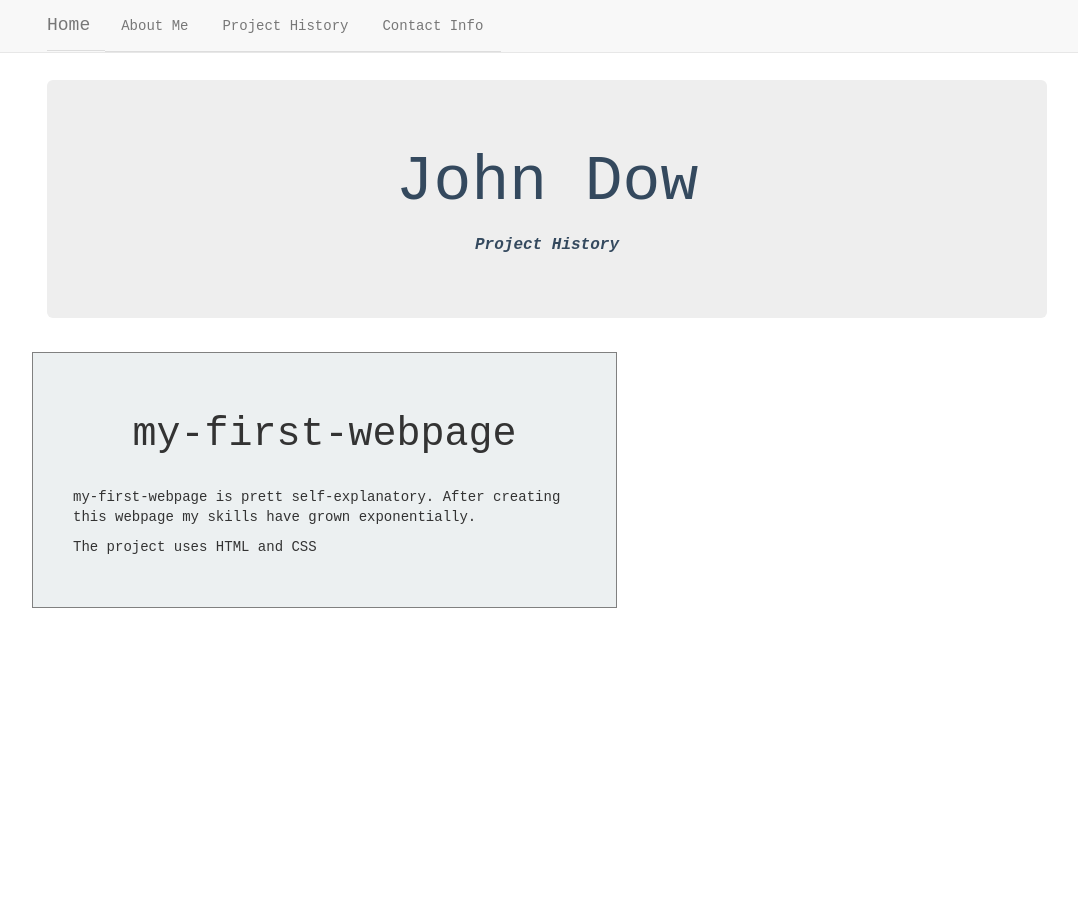
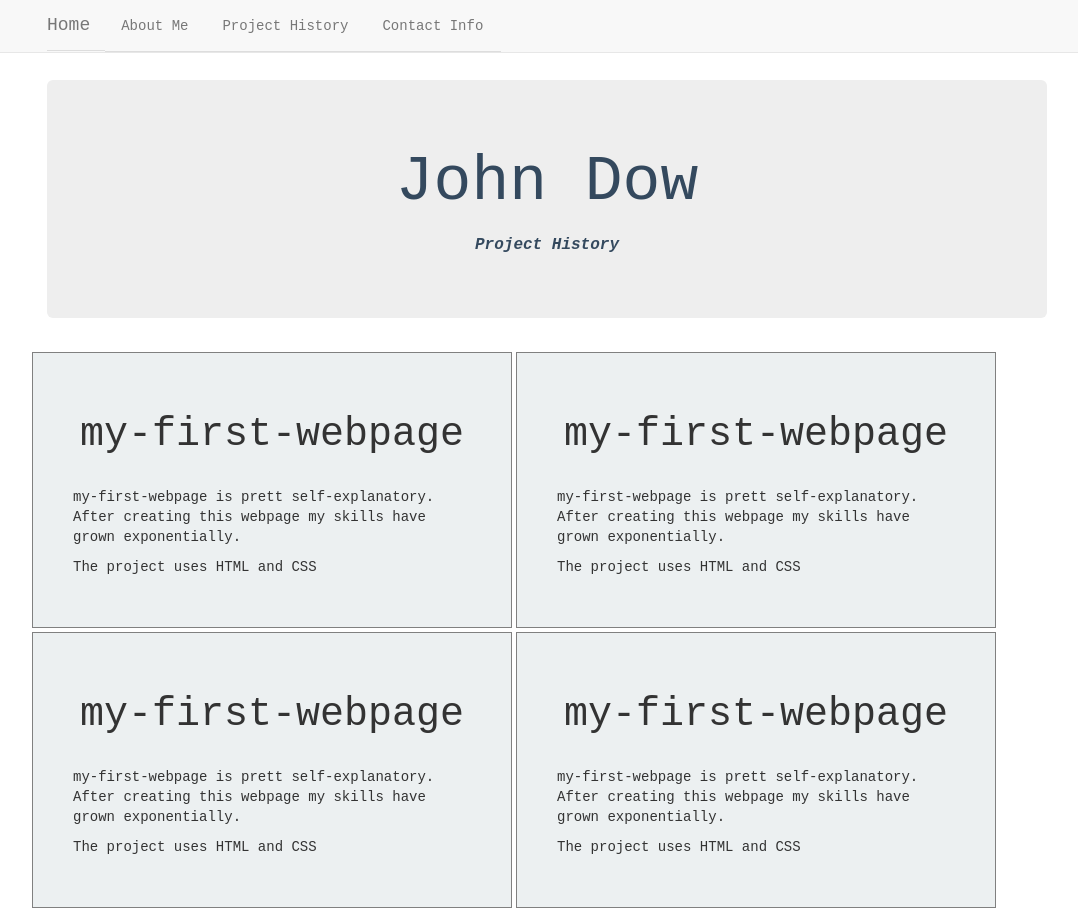
Before and after one commit to dowjohn/portfolio-site, a plain HTML site: page project-history.html in a window 1280 px wide. Shown: the whole page, without its empty margins (23-1101 px from the left). Before the commit the page ends 800 px from the top, so only its background shows below. Drawn offline with nearby package versions, Linux system fonts and the light colour scheme.

Commit message:
modified columns for project page

```diff
--- a/css/styles.css
+++ b/css/styles.css
@@ -49,10 +49,11 @@ ol {
     margin-top: 4px;
 }
 
-.col-sm-6 {
+.col-md-6 {
     padding: 40px;
     border: 1px solid gray;
-    max-width: 1000px;
+    max-width: 480px;
     background-color: #ecf0f1;
     margin-top: 4px;
+    margin-right: 4px;
 }
--- a/project-history.html
+++ b/project-history.html
@@ -40,7 +40,25 @@
         </div>
         <div class="container">
             <div class="row">
-                <div class="col-sm-6">
+                <div class="col-md-6">
+                    <h3 href="#github">my-first-webpage</h3>
+                    <br>
+                    <p>my-first-webpage is prett self-explanatory. After creating this webpage my skills have grown exponentially.</p>
+                    <p>The project uses HTML and CSS</p>
+                </div>
+                <div class="col-md-6">
+                    <h3 href="#github">my-first-webpage</h3>
+                    <br>
+                    <p>my-first-webpage is prett self-explanatory. After creating this webpage my skills have grown exponentially.</p>
+                    <p>The project uses HTML and CSS</p>
+                </div>
+                <div class="col-md-6">
+                    <h3 href="#github">my-first-webpage</h3>
+                    <br>
+                    <p>my-first-webpage is prett self-explanatory. After creating this webpage my skills have grown exponentially.</p>
+                    <p>The project uses HTML and CSS</p>
+                </div>
+                <div class="col-md-6">
                     <h3 href="#github">my-first-webpage</h3>
                     <br>
                     <p>my-first-webpage is prett self-explanatory. After creating this webpage my skills have grown exponentially.</p>
```
